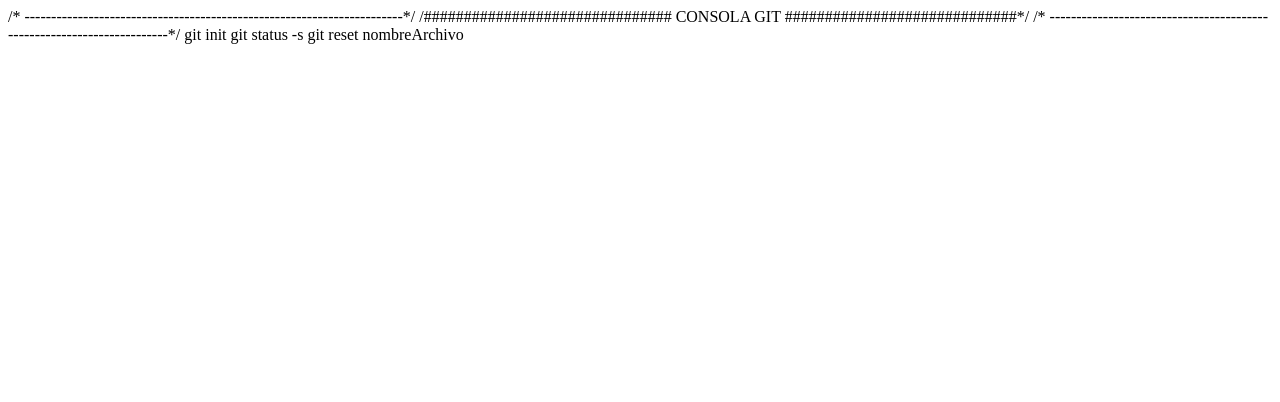
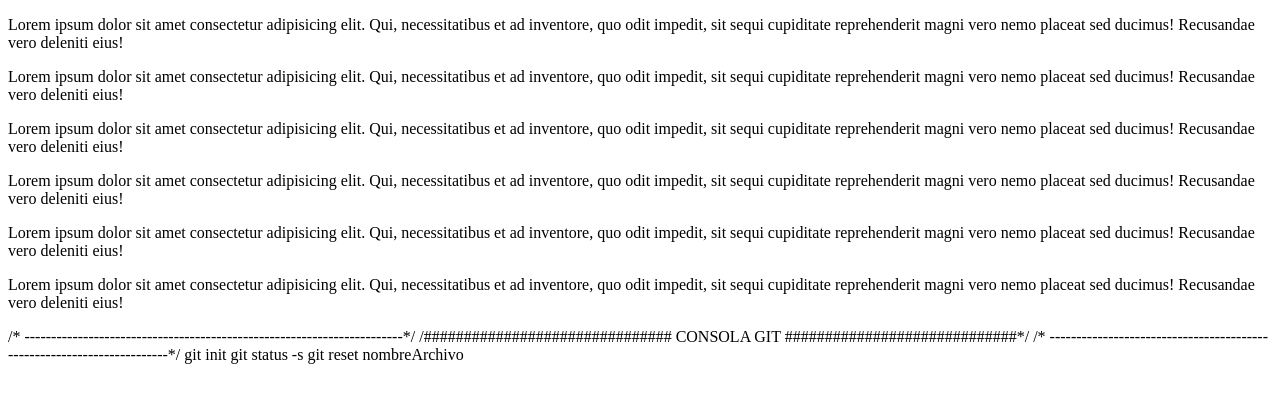
Before and after one commit to brian-emarquez/Learning-Git, a plain HTML site: page Crear Repositorio/index.html in a window 1280 px wide. Drawn offline with Linux system fonts and the light colour scheme.

Commit message:
Comienso del proyecto 1

```diff
--- a/Crear Repositorio/index.html
+++ b/Crear Repositorio/index.html
@@ -5,6 +5,14 @@
     <meta http-equiv="X-UA-Compatible" content="IE=edge">
     <meta name="viewport" content="width=device-width, initial-scale=1.0">
     <title>Creando repositorio</title>
+
+    <p>Lorem ipsum dolor sit amet consectetur adipisicing elit. Qui, necessitatibus et ad inventore, quo odit impedit, sit sequi cupiditate reprehenderit magni vero nemo placeat sed ducimus! Recusandae vero deleniti eius!</p>
+    <p>Lorem ipsum dolor sit amet consectetur adipisicing elit. Qui, necessitatibus et ad inventore, quo odit impedit, sit sequi cupiditate reprehenderit magni vero nemo placeat sed ducimus! Recusandae vero deleniti eius!</p>
+    <p>Lorem ipsum dolor sit amet consectetur adipisicing elit. Qui, necessitatibus et ad inventore, quo odit impedit, sit sequi cupiditate reprehenderit magni vero nemo placeat sed ducimus! Recusandae vero deleniti eius!</p>
+    <p>Lorem ipsum dolor sit amet consectetur adipisicing elit. Qui, necessitatibus et ad inventore, quo odit impedit, sit sequi cupiditate reprehenderit magni vero nemo placeat sed ducimus! Recusandae vero deleniti eius!</p>
+    <p>Lorem ipsum dolor sit amet consectetur adipisicing elit. Qui, necessitatibus et ad inventore, quo odit impedit, sit sequi cupiditate reprehenderit magni vero nemo placeat sed ducimus! Recusandae vero deleniti eius!</p>
+    <p>Lorem ipsum dolor sit amet consectetur adipisicing elit. Qui, necessitatibus et ad inventore, quo odit impedit, sit sequi cupiditate reprehenderit magni vero nemo placeat sed ducimus! Recusandae vero deleniti eius!</p>
+
 </head>
 <body>
 
```
